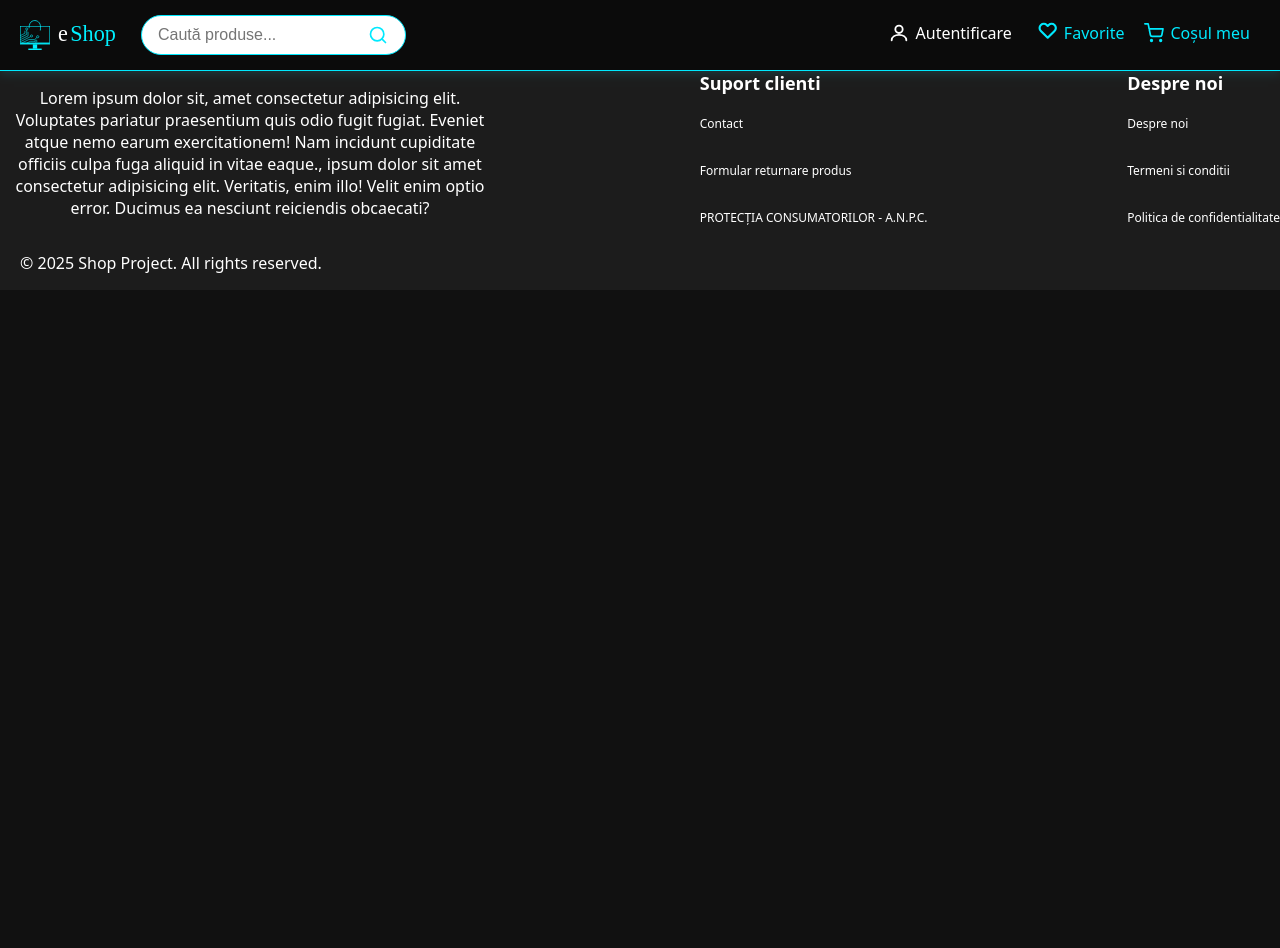
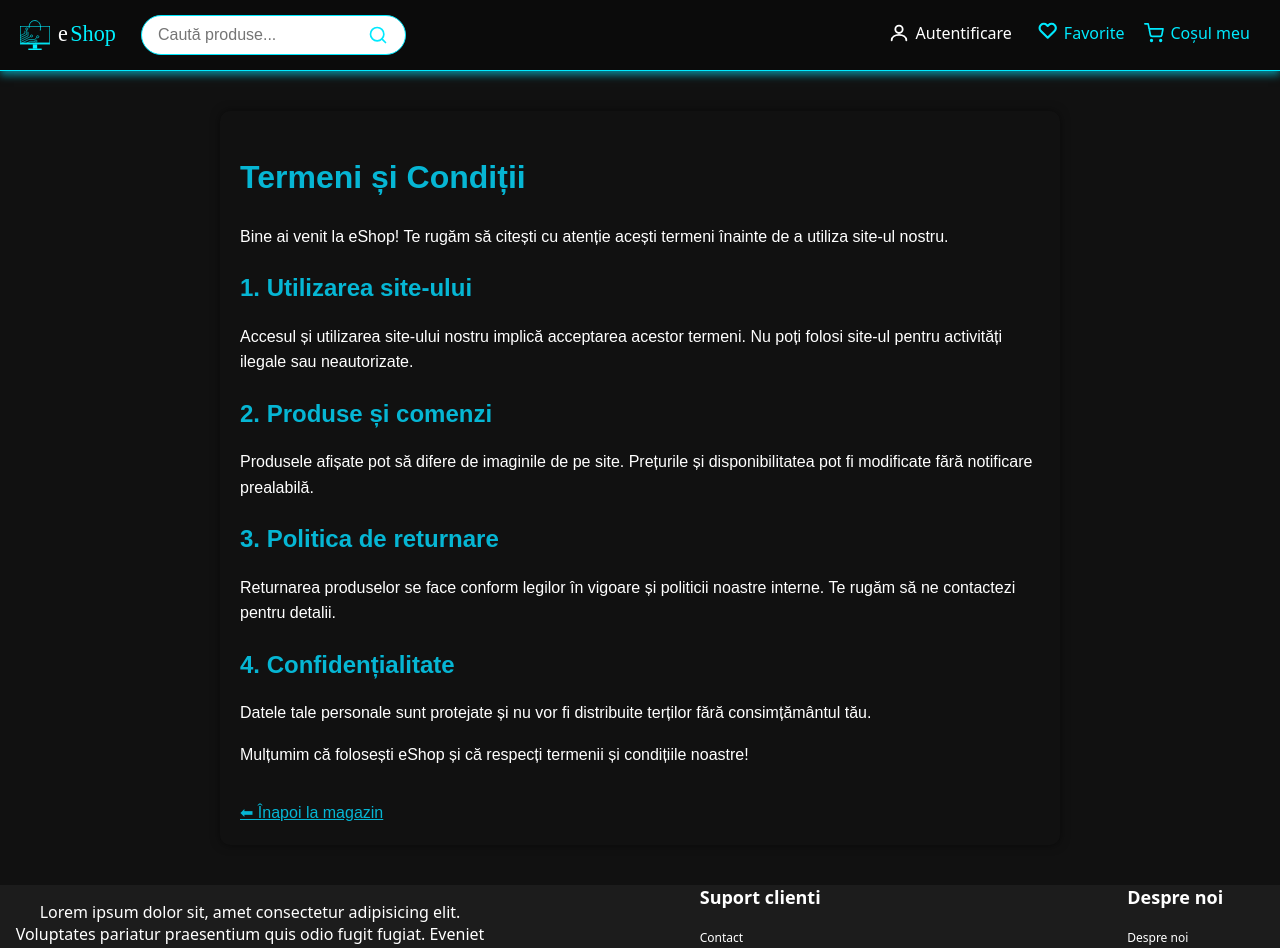
Before and after one commit to carolina1pc/eShop, a React (Vite) app: page /terms in a window 1280 px wide. Shown: the top 948 px of the page. Before the commit the page ends 800 px from the top, so only its background shows below. Built offline with nearby package versions, Linux system fonts and the light colour scheme.

Commit message:
Fix price for cart

```diff
--- a/src/App.jsx
+++ b/src/App.jsx
@@ -1,17 +1,18 @@
 import { BrowserRouter as Router, Routes, Route } from "react-router-dom";
 import ErrorBoundary from './components/ErrorBoundary.jsx';
-import Home from './pages/Home/Home.jsx'
-import Login from './pages/Login/Login.jsx'
-import Register from './pages/Register/Register.jsx'
-import Add from './pages/Add/Add.jsx'
-import Edit from './pages/Edit/Edit.jsx'
-import Contact from './pages/Contact/Contact.jsx'
-import Cart from './pages/Cart/Cart.jsx'
-import Navbar from './components/Navbar/Navigation.jsx'
-import Favorites from './pages/Favorites/Favorites.jsx'
-import Footer from './components/Footer/Footer.jsx'
+import Home from './pages/Home/Home.jsx';
+import Login from './pages/Login/Login.jsx';
+import Register from './pages/Register/Register.jsx';
+import Add from './pages/Add/Add.jsx';
+import Edit from './pages/Edit/Edit.jsx';
+import Contact from './pages/Contact/Contact.jsx';
+import Cart from './pages/Cart/Cart.jsx';
+import Navbar from './components/Navbar/Navigation.jsx';
+import Favorites from './pages/Favorites/Favorites.jsx';
+import Footer from './components/Footer/Footer.jsx';
 import Retur from './pages/Retur/Retur.jsx';
 import Category from "./pages/Categories/Category.jsx";
+import TermsPage from "./pages/Terms/TermsPage.jsx";
 import './App.css'
 
 function App() {
@@ -30,6 +31,7 @@ function App() {
         <Route path="/contact" element={<Contact />} />
         <Route path="/retur" element={<Retur />} />
         <Route path="/category/:name" element={<Category />} />
+        <Route path="/terms" element={<TermsPage />} />
       </Routes>
     </ErrorBoundary>
     <Footer />
--- a/src/components/Cards/Cards.jsx
+++ b/src/components/Cards/Cards.jsx
@@ -1,14 +1,13 @@
 import React, { useContext } from "react";
 import { Link } from "react-router-dom";
 import { CartContext } from "../../pages/Cart/CartContext";
-import { Button } from "../../styles/StyledElements.js";
 import './Cards.css';
 
 function Card({ product }) {
   const truncateName = (name) =>
     name.length > 30 ? name.substring(0, 30) + "..." : name;
 
-  const price = product.price.toFixed(2); // ex: "29.99"
+  const price = product.price.toFixed(2);
   const [intPart, decimalPart] = price.split(".");
 
   const { addToCart } = useContext(CartContext);
--- a/src/pages/Cart/Cart.jsx
+++ b/src/pages/Cart/Cart.jsx
@@ -36,7 +36,7 @@ function Cart() {
     return;
   }
 
-  setTermsError(""); // dacă e bifat, mesajul dispare
+  setTermsError("");
 
   const order = {
     produse: cart,
@@ -73,6 +73,9 @@ function Cart() {
     .catch((err) => console.error(err));
 };
 
+const totalPrice = total.toFixed(2);
+const [totalInt, totalDec] = totalPrice.split(".");
+
   return (
     <div className="cart-container">
       {cart.length === 0 ? (
@@ -91,13 +94,25 @@ function Cart() {
               <span>{item.qty}</span>
               <button onClick={() => updateQty(item.id, item.qty + 1)}>+</button>
             </div>
-            <span className="card-price">{(item.price * item.qty).toFixed(2)} Lei</span>
+            <span className="card-price">
+              {(() => {
+                const price = (item.price * item.qty).toFixed(2);
+                const [intPart, decimalPart] = price.split(".");
+                return (
+                <>
+                <span className="card-price">{intPart}</span>
+                <span className="price-decimals">{decimalPart} Lei</span>
+                </>
+                );
+                })()}
+                </span>
             </div>
           </div>
         ))
       )}
 
-      <p className="cart-total-text">Total: {total} Lei</p>
+      <p className="cart-total-text">Total: <span className="price-int">{totalInt}</span>
+  <span className="price-decimals">{totalDec} Lei</span></p>
 
       <form className="client-form" onSubmit={handleSubmit}>
         <input className="client-input" name="nume" value={formData.nume} onChange={handleChange} placeholder="Nume" required />
@@ -108,12 +123,10 @@ function Cart() {
         <input className="client-input" name="judetul" value={formData.judetul} onChange={handleChange} placeholder="Judetul" required />
         <input className="client-input" name="adresa" value={formData.adresa} onChange={handleChange} placeholder="Adresa" required />
         <label className="terms-checkbox">
-  <input type="checkbox" />
-  <span className="custom-checkbox"></span>
-  Accept <Link to="/terms" className="terms-link">Termenii și condițiile</Link>
-</label>
-{termsError && <p className="error-message">{termsError}</p>}
-        <Button className="client-btn" type="submit">Trimite comanda</Button>
+          <input type="checkbox" /><span className="custom-checkbox"></span>Accept
+          <Link to="/terms" className="terms-link">Termenii și condițiile</Link></label>
+          {termsError && <p className="error-message">{termsError}</p>}
+          <Button className="client-btn" type="submit">Trimite comanda</Button>
       </form>
     </div>
   )
--- a/src/pages/Cart/CartContext.jsx
+++ b/src/pages/Cart/CartContext.jsx
@@ -43,9 +43,7 @@ export function CartProvider({ children }) {
     );
   };
 
-  const total = cart
-  .reduce((acc, item) => acc + item.price * item.qty, 0)
-  .toFixed(2);
+  const total = cart.reduce((acc, item) => acc + item.price * item.qty, 0);
 
   const totalItems = cart.reduce((acc, item) => acc + item.qty, 0);
 
--- /dev/null
+++ b/src/pages/Terms/TermsPage.css
@@ -0,0 +1,39 @@
+.terms-container {
+  max-width: 800px;
+  margin: 40px auto;
+  padding: 20px;
+  background-color: #111; /* dark theme */
+  color: #fff;
+  border-radius: 10px;
+  box-shadow: 0 0 10px rgba(0,0,0,0.5);
+  font-family: Arial, sans-serif;
+  line-height: 1.6;
+}
+
+.terms-container h1 {
+  color: #06b6d4; /* cyan */
+  font-size: 2rem;
+  margin-bottom: 20px;
+}
+
+.terms-container h2 {
+  color: #06b6d4;
+  margin-top: 20px;
+  margin-bottom: 10px;
+}
+
+.terms-container p {
+  margin-bottom: 12px;
+}
+
+.back-link {
+  display: inline-block;
+  margin-top: 20px;
+  color: #06b6d4;
+  text-decoration: underline;
+  transition: color 0.2s;
+}
+
+.back-link:hover {
+  color: #00ffff;
+}
--- /dev/null
+++ b/src/pages/Terms/TermsPage.jsx
@@ -0,0 +1,37 @@
+import React from "react";
+import { Link } from "react-router-dom";
+import "./TermsPage.css";
+
+export default function TermsPage() {
+  return (
+    <div className="terms-container">
+      <h1>Termeni și Condiții</h1>
+
+      <p>Bine ai venit la eShop! Te rugăm să citești cu atenție acești termeni înainte de a utiliza site-ul nostru.</p>
+
+      <h2>1. Utilizarea site-ului</h2>
+      <p>
+        Accesul și utilizarea site-ului nostru implică acceptarea acestor termeni. Nu poți folosi site-ul pentru activități ilegale sau neautorizate.
+      </p>
+
+      <h2>2. Produse și comenzi</h2>
+      <p>
+        Produsele afișate pot să difere de imaginile de pe site. Prețurile și disponibilitatea pot fi modificate fără notificare prealabilă.
+      </p>
+
+      <h2>3. Politica de returnare</h2>
+      <p>
+        Returnarea produselor se face conform legilor în vigoare și politicii noastre interne. Te rugăm să ne contactezi pentru detalii.
+      </p>
+
+      <h2>4. Confidențialitate</h2>
+      <p>
+        Datele tale personale sunt protejate și nu vor fi distribuite terților fără consimțământul tău.
+      </p>
+
+      <p>Mulțumim că folosești eShop și că respecți termenii și condițiile noastre!</p>
+
+      <Link to="/" className="back-link">⬅ Înapoi la magazin</Link>
+    </div>
+  );
+}
```
